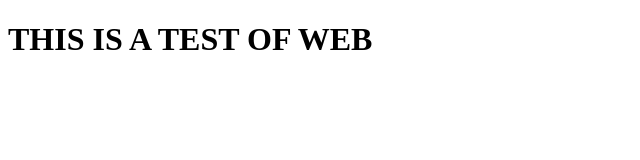
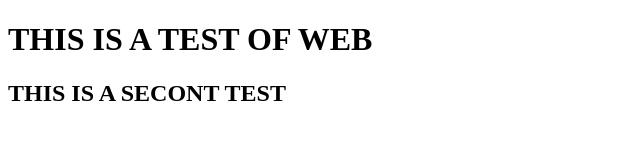
Before and after one commit to miiguellangell/projects, a plain HTML site: page index.html in a window 1280 px wide. Shown: the whole page, without its empty margins (0-640 px from the left). Drawn offline with Linux system fonts and the light colour scheme.

Commit message:
Mi tercer Commit

```diff
--- a/index.html
+++ b/index.html
@@ -9,6 +9,9 @@
         <div>
             <h1>THIS IS A TEST OF WEB</h1>
         </div>
+        <h2>
+            THIS IS A SECONT TEST
+        </h2>
 
     </body>
 </html>
```
